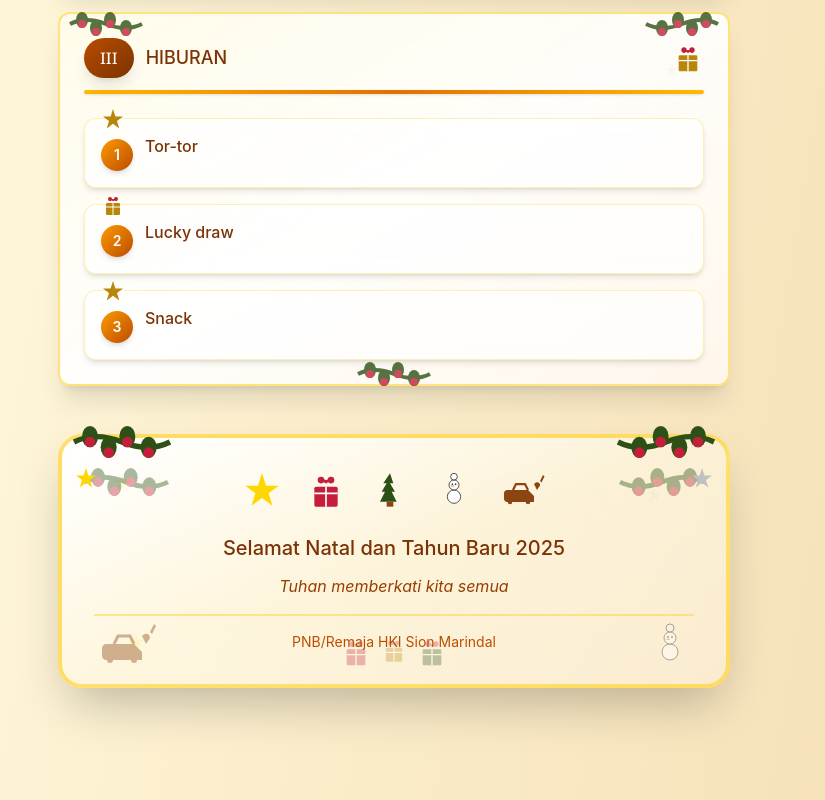
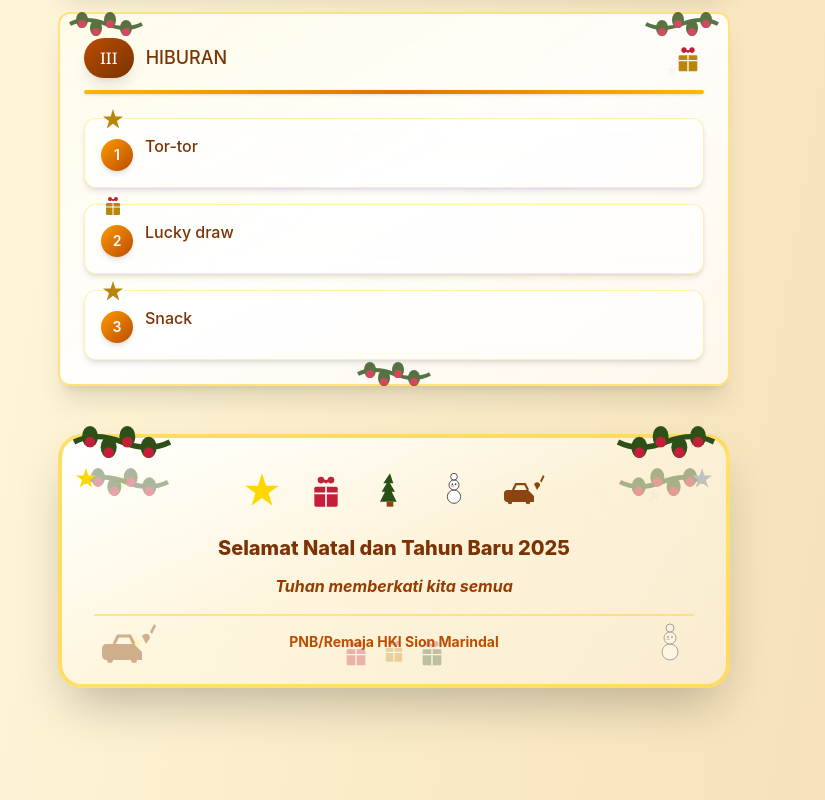
Before and after one commit to nemesysre1/tata-tertib-acara-online-pnb-sion, a React (Vite) app: page / in a window 1280 px wide. Shown: the part 6741-7541 px from the top of the page, without its empty margins (246-1071 px from the left). Built offline with nearby package versions, Linux system fonts and the light colour scheme.

Commit message:
Update project

```diff
--- a/src/app/App.tsx
+++ b/src/app/App.tsx
@@ -543,10 +543,10 @@ export default function App() {
               </div>
 
               <div className="space-y-2 sm:space-y-3">
-                <h2 className="text-amber-900 text-lg sm:text-xl">Selamat Natal dan Tahun Baru 2025</h2>
-                <p className="text-amber-800 italic text-sm sm:text-base">Tuhan memberkati kita semua</p>
+                <h2 className="text-amber-900 text-lg sm:text-xl font-extrabold">Selamat Natal dan Tahun Baru 2025</h2>
+                <p className="text-amber-800 italic text-sm sm:text-base font-bold">Tuhan memberkati kita semua</p>
                 <div className="pt-3 sm:pt-4 border-t-2 border-amber-300/50 mt-4">
-                  <p className="text-amber-700 text-xs sm:text-sm">PNB/Remaja HKI Sion Marindal</p>
+                  <p className="text-amber-700 text-xs sm:text-sm font-bold">PNB/Remaja HKI Sion Marindal</p>
                 </div>
               </div>
             </div>
```
